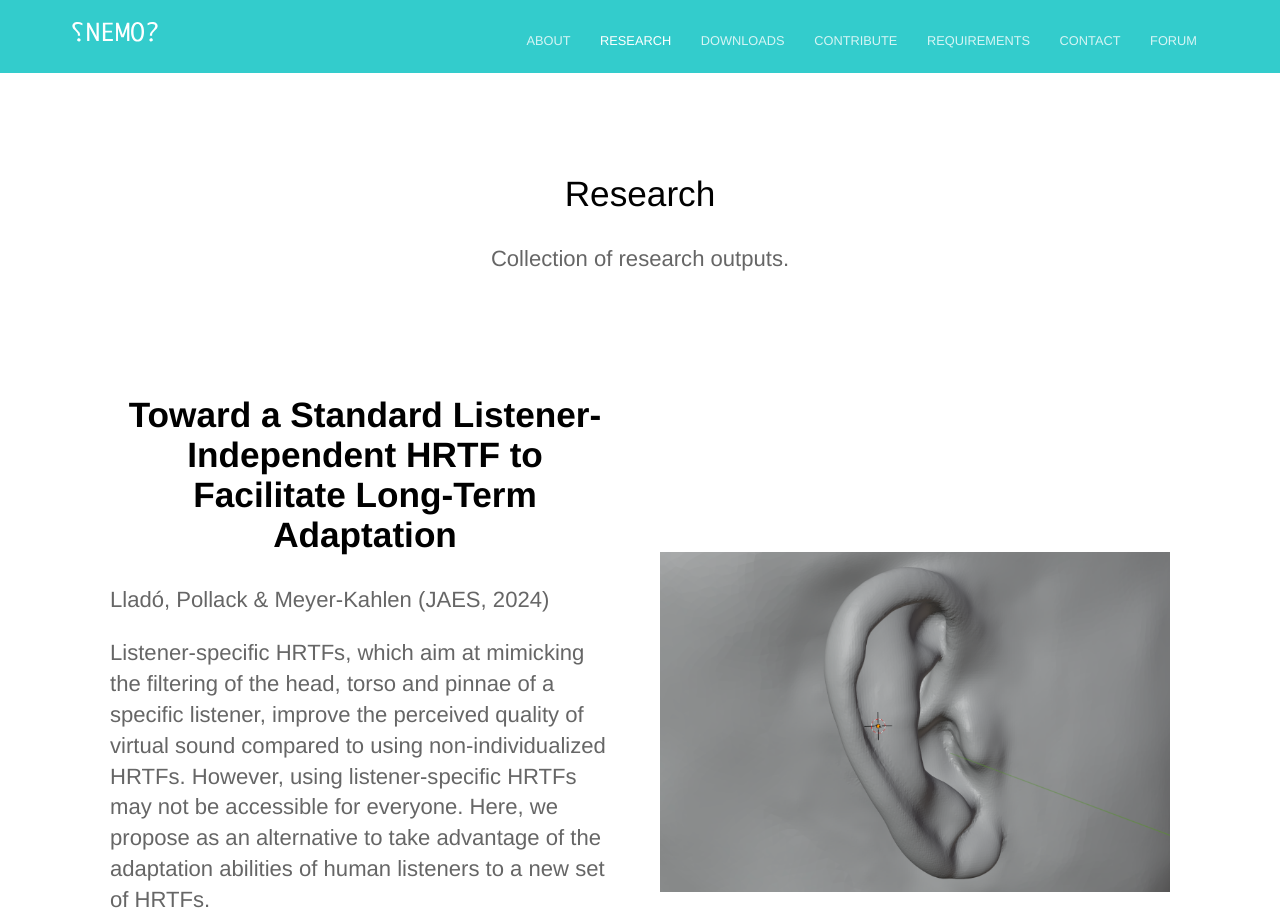
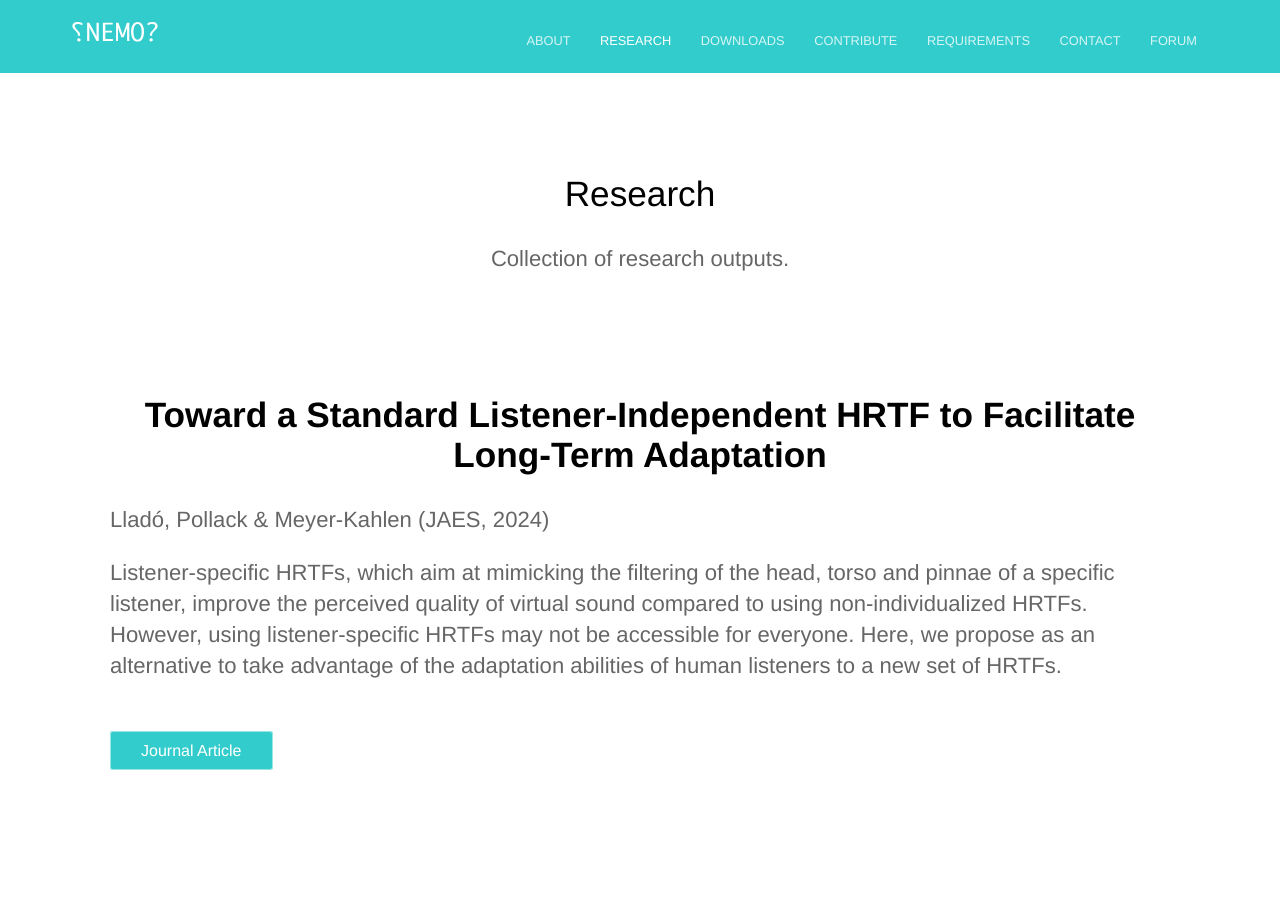
Before and after one commit to TheNEMOproject/TheNEMOproject.github.io, a Jekyll site: the page built from research.html, in a window 1280 px wide. Shown: the top 924 px of the page. Built offline with Jekyll 4.4.1, drawn with Linux system fonts in a browser that asks for light colours; grey boxes are pictures that could not be loaded.

Commit message:
Update research.html

```diff
--- a/research.html
+++ b/research.html
@@ -10,9 +10,6 @@ description: >-
 			<p>Lladó, Pollack & Meyer-Kahlen (JAES, 2024)</p>
 			<p>Listener-specific HRTFs, which aim at mimicking the filtering of the head, torso and pinnae of a specific listener, improve the perceived quality of virtual sound compared to using non-individualized HRTFs. However, using listener-specific HRTFs may not be accessible for everyone. Here, we propose as an alternative to take advantage of the adaptation abilities of human listeners to a new set of HRTFs.</p>
 			<div class="cta button"><a href="https://doi.org/10.17743/jaes.2022.0134">Journal Article</a></div>
-		</div>
-		<div class="image">
-			<img src="{{ site.baseurl }}/images/NEMO_ear2_format.png"/>
 		</div>
 	</div>
 </section>
```
